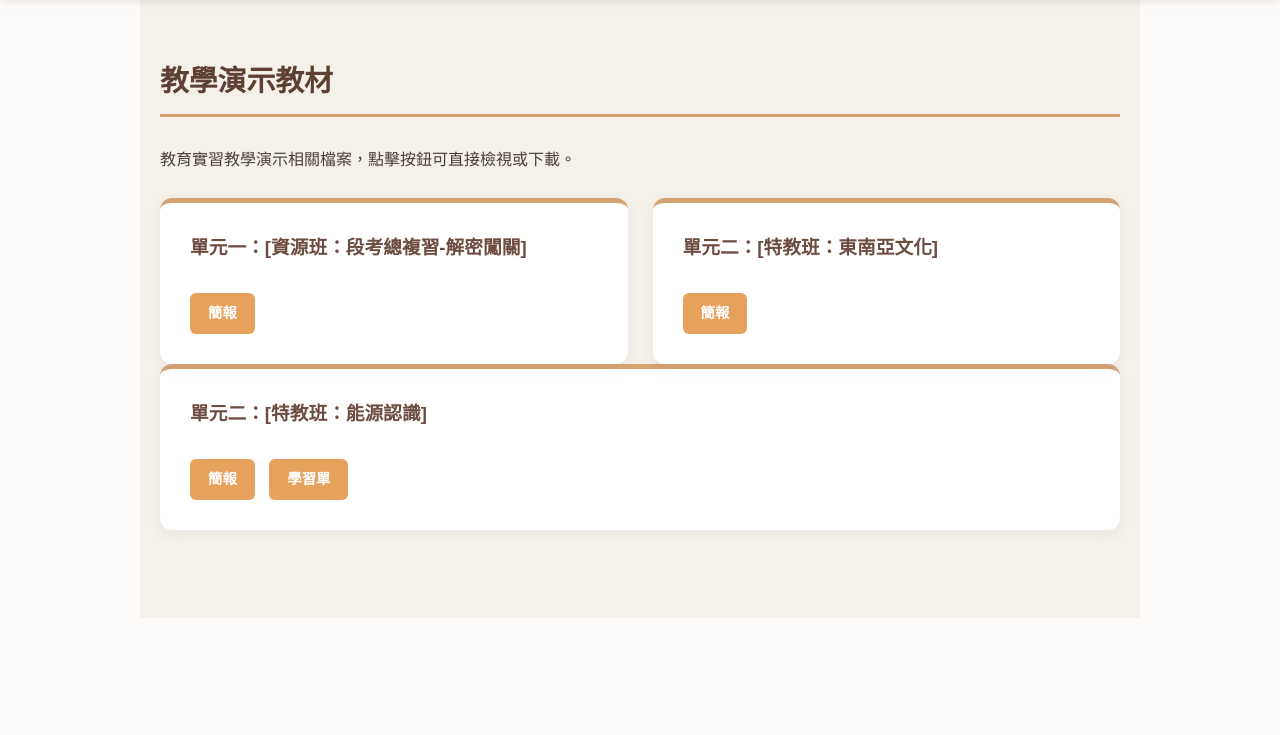
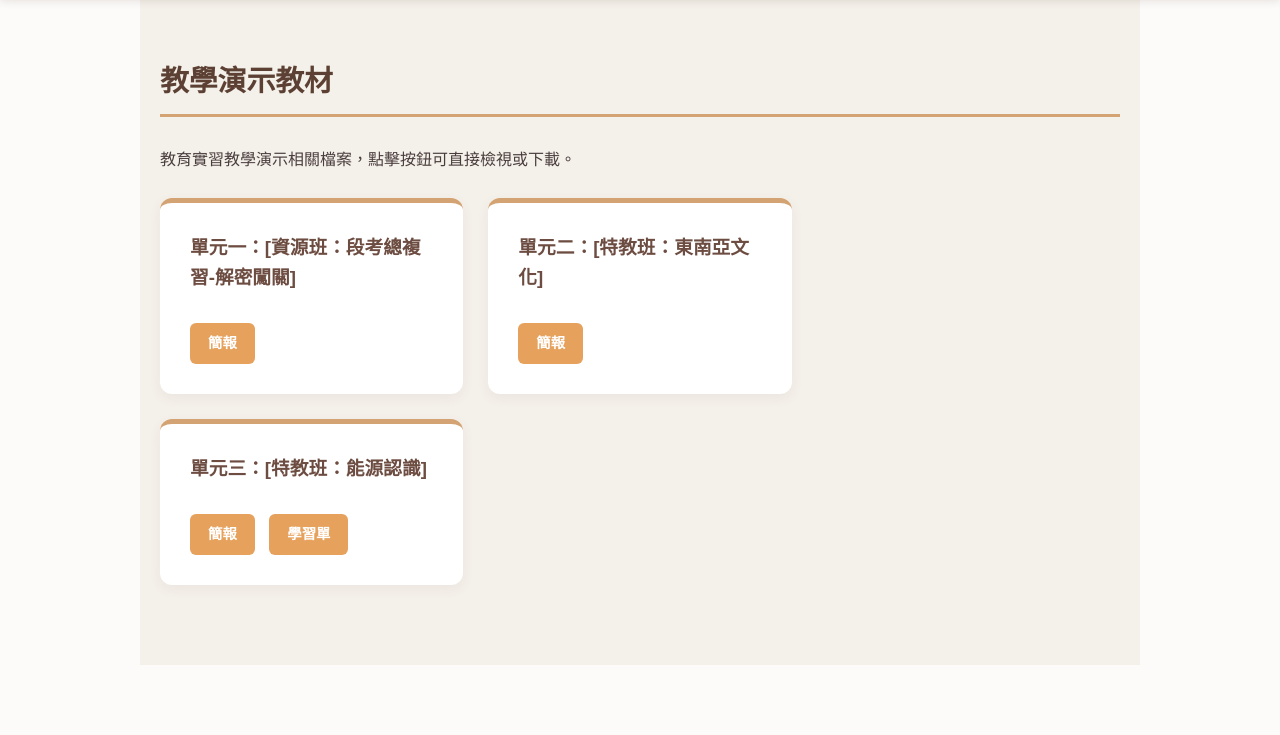
Before and after one commit to s1012114-oss/kelseyteaching.github.io, a plain HTML site: page index.html in a window 1280 px wide. Shown: the part 62-797 px from the top of the page. Drawn offline with Linux system fonts and the light colour scheme.

Commit message:
Update unit title from 二 to 三 in index.html

```diff
--- a/index.html
+++ b/index.html
@@ -187,10 +187,11 @@
                 <a href="https://drive.google.com/file/d/1Iw2gAtslyN18ne2sRAvr4sNn8kcAZWm4/view?usp=sharing" target="_blank" class="btn">簡報</a>
             </div>
 
+        <div class="card-container">
             </div>
             <!-- 卡片 3 -->
             <div class="card">
-                <h3>單元二：[特教班：能源認識]</h3>
+                <h3>單元三：[特教班：能源認識]</h3>
                 <a href="https://drive.google.com/file/d/1xt6aSO7rOJXMFyg4tt6l4j6vQzK30Ncm/view?usp=sharing" target="_blank" class="btn">簡報</a>
                 <a href="https://drive.google.com/file/d/1S6kiNyIJN-bS4D1necgIal2XouwtP76w/view?usp=sharing" target="_blank" class="btn">學習單</a>
             </div>
```
